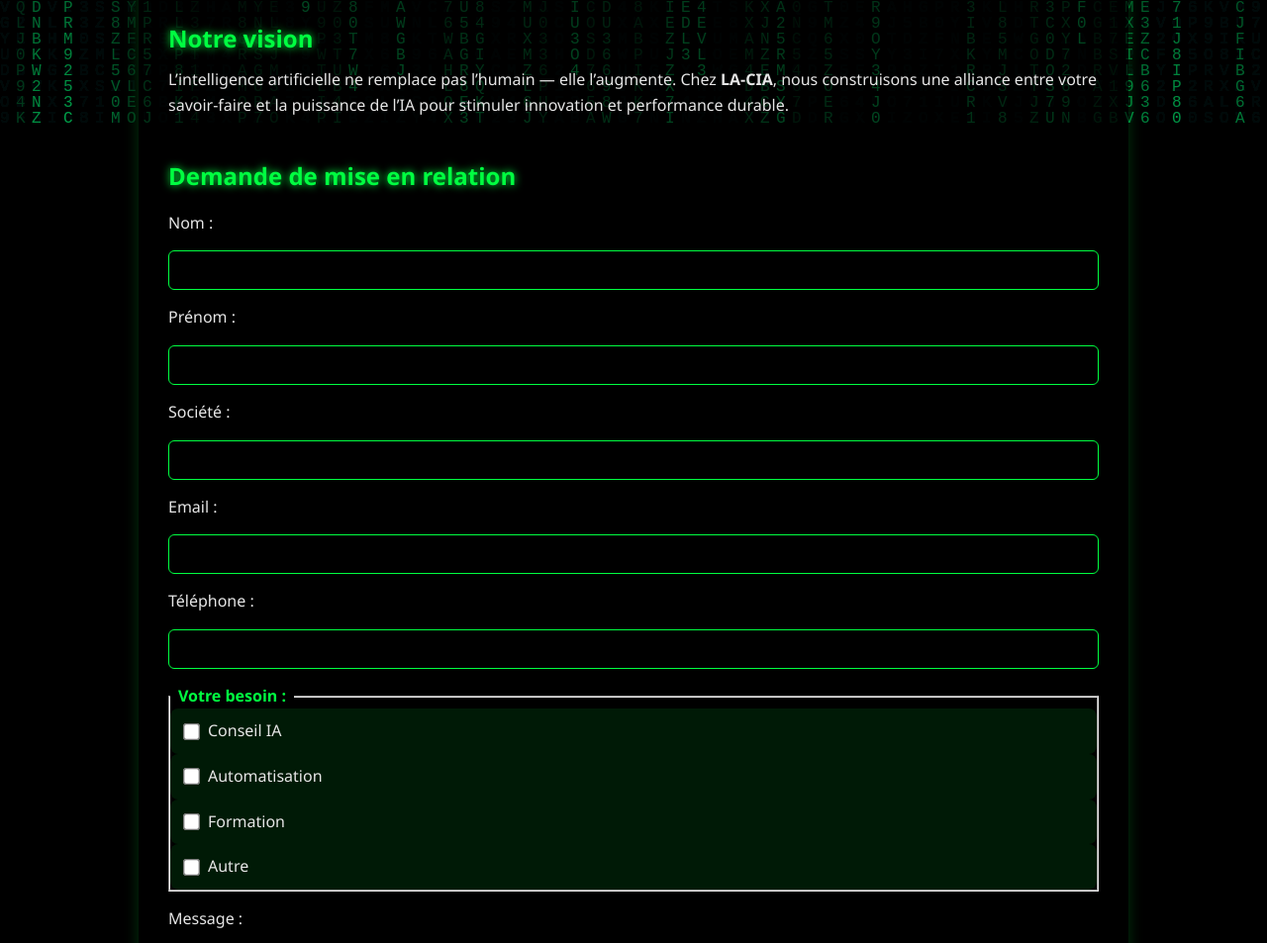
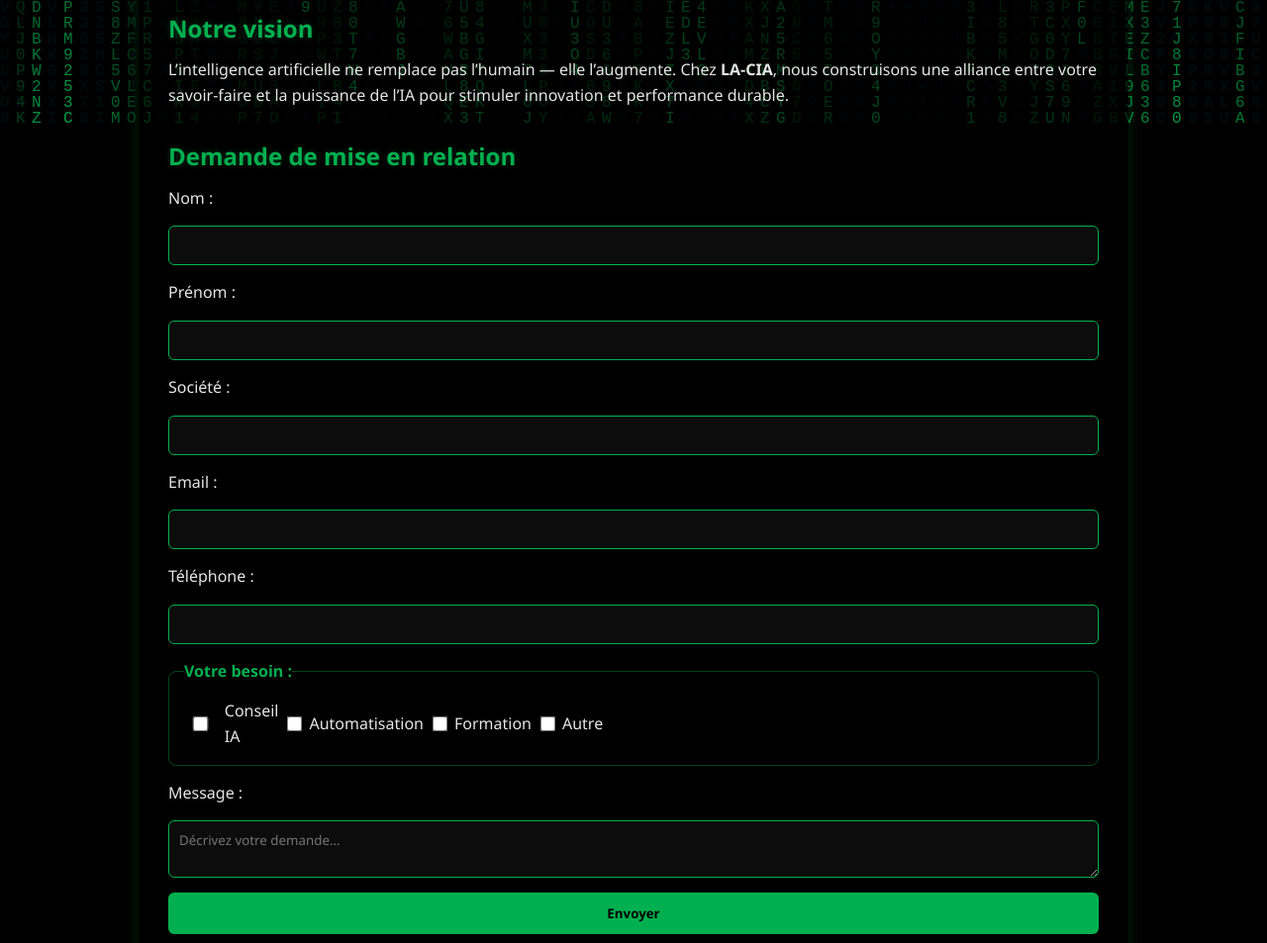
Before and after one commit to laurentstalin-dev/LA-CIA, a plain HTML site: page index.html in a window 1280 px wide. Shown: the part 676-1629 px from the top of the page at 99% size. Drawn offline with Linux system fonts and the light colour scheme.

Commit message:
Update style.css avant captcha

```diff
--- a/style.css
+++ b/style.css
@@ -1,24 +1,21 @@
-/* =========================================================
-   STYLE GLOBAL DU SITE LA-CIA
-   ========================================================= */
+/* Style sobre et professionnel LA-CIA */
 
-/* --- Réinitialisation et base --- */
+/* --- Base --- */
 * {
   margin: 0;
   padding: 0;
   box-sizing: border-box;
-  font-family: 'Segoe UI', Roboto, sans-serif;
+  font-family: "Segoe UI", Roboto, sans-serif;
 }
 
 body {
   color: #e6e6e6;
   background: #000;
   overflow-x: hidden;
-  position: relative;
   line-height: 1.6;
 }
 
-/* --- Fond Matrix (canvas plein écran) --- */
+/* --- Fond Matrix --- */
 #matrix {
   position: fixed;
   top: 0;
@@ -29,13 +26,10 @@ body {
   background: #000;
 }
 
-/* =========================================================
-   EN-TÊTE
-   ========================================================= */
+/* --- En-tête --- */
 header {
   text-align: center;
   padding: 40px 20px;
-  background: rgba(0, 0, 0, 0.7);
 }
 
 .logo {
@@ -45,34 +39,32 @@ header {
 
 h1 {
   font-size: 1.8rem;
-  color: #00ff41;
-  text-shadow: 0 0 10px #00ff41;
+  color: #00b050;
+  text-shadow: 0 0 8px rgba(0, 176, 80, 0.4);
 }
 
-/* =========================================================
-   SECTION PRINCIPALE
-   ========================================================= */
+/* --- Contenu principal --- */
 main {
   width: 90%;
   max-width: 1000px;
   margin: 40px auto;
   background: rgba(0, 0, 0, 0.6);
   padding: 30px;
-  border-radius: 15px;
-  box-shadow: 0 0 15px rgba(0, 255, 65, 0.2);
+  border-radius: 10px;
+  box-shadow: 0 0 15px rgba(0, 176, 80, 0.2);
 }
 
-/* --- Textes --- */
-.intro {
-  font-size: 1.1rem;
-  margin-bottom: 20px;
+/* --- Titres --- */
+h2 {
+  color: #00b050;
+  margin-top: 30px;
+  margin-bottom: 10px;
+  text-shadow: 0 0 6px rgba(0, 176, 80, 0.3);
 }
 
-h2 {
-  color: #00ff41;
-  margin-top: 30px;
-  margin-bottom: 10px;
-  text-shadow: 0 0 8px #00ff41;
+/* --- Listes et paragraphes --- */
+p {
+  margin-bottom: 15px;
 }
 
 ul {
@@ -83,100 +75,74 @@ ul li {
   margin-bottom: 8px;
 }
 
-/* =========================================================
-   FORMULAIRE DE CONTACT
-   ========================================================= */
-#contact {
-  margin-top: 40px;
-}
-
+/* --- Formulaire --- */
 form {
   display: flex;
   flex-direction: column;
   gap: 15px;
-  margin-top: 15px;
 }
 
-/* --- Champs de texte et textarea --- */
-input[type="text"],
-input[type="email"],
-input[type="tel"],
+input,
 textarea {
   width: 100%;
   padding: 10px;
-  border: 1px solid #00ff41;
+  border: 1px solid #00b050;
   border-radius: 6px;
-  background: rgba(0, 0, 0, 0.8);
+  background: rgba(15, 15, 15, 0.85);
   color: #e6e6e6;
-  transition: all 0.3s ease;
+  transition: 0.3s;
 }
 
 input:focus,
 textarea:focus {
   outline: none;
-  background: rgba(0, 20, 0, 0.8);
-  box-shadow: 0 0 8px #00ff41;
+  background: rgba(25, 25, 25, 0.9);
+  box-shadow: 0 0 6px rgba(0, 176, 80, 0.3);
 }
 
-/* --- Fieldset (cases à cocher) --- */
-fieldset.besoins {
-  border: 1px solid #00ff41;
+/* --- Fieldset pour les besoins --- */
+fieldset {
+  border: 1px solid rgba(0, 176, 80, 0.4);
   border-radius: 8px;
   padding: 15px;
   display: flex;
   flex-wrap: wrap;
-  gap: 15px;
-  justify-content: flex-start;
+  gap: 10px;
 }
 
-fieldset legend {
-  color: #00ff41;
+legend {
+  color: #00b050;
   font-weight: bold;
-  padding: 0 8px;
 }
 
-fieldset label {
-  background: rgba(0, 255, 65, 0.1);
-  border-radius: 8px;
-  padding: 10px 15px;
+label {
   display: flex;
   align-items: center;
-  gap: 10px;
+  gap: 8px;
+}
+
+input[type="checkbox"] {
+  transform: scale(1.2);
+}
+
+/* --- Bouton --- */
+button {
+  background: #00b050;
+  color: #000;
+  border: none;
+  border-radius: 6px;
+  padding: 12px;
+  font-weight: bold;
   cursor: pointer;
   transition: 0.3s;
 }
 
-fieldset label:hover {
-  background: rgba(0, 255, 65, 0.2);
-  box-shadow: 0 0 8px rgba(0, 255, 65, 0.3);
+button:hover {
+  background: #00a244;
+  box-shadow: 0 0 10px rgba(0, 176, 80, 0.3);
 }
 
-input[type="checkbox"] {
-  transform: scale(1.3);
-}
-
-/* --- Bouton d’envoi --- */
-button.cta {
-  background: #00ff41;
-  color: #000;
-  border: none;
-  border-radius: 6px;
-  padding: 12px 20px;
-  font-weight: bold;
-  cursor: pointer;
-  text-transform: uppercase;
-  letter-spacing: 1px;
-  transition: 0.3s;
-}
-
-button.cta:hover {
-  background: #00cc33;
-  box-shadow: 0 0 10px #00ff41;
-}
-
-/* =========================================================
-   PIED DE PAGE
-   ========================================================= */
+/* --- Pied de page --- */
 footer {
   text-align: center;
   margin: 40px 0 20px;
@@ -184,24 +150,13 @@ footer {
   color: #777;
 }
 
-/* =========================================================
-   RESPONSIVE DESIGN
-   ========================================================= */
+/* --- Responsive --- */
 @media (max-width: 768px) {
-  h1 {
-    font-size: 1.4rem;
-  }
-
   main {
     padding: 20px;
   }
 
-  fieldset.besoins {
+  fieldset {
     flex-direction: column;
-    align-items: stretch;
-  }
-
-  fieldset label {
-    justify-content: center;
   }
 }
```
